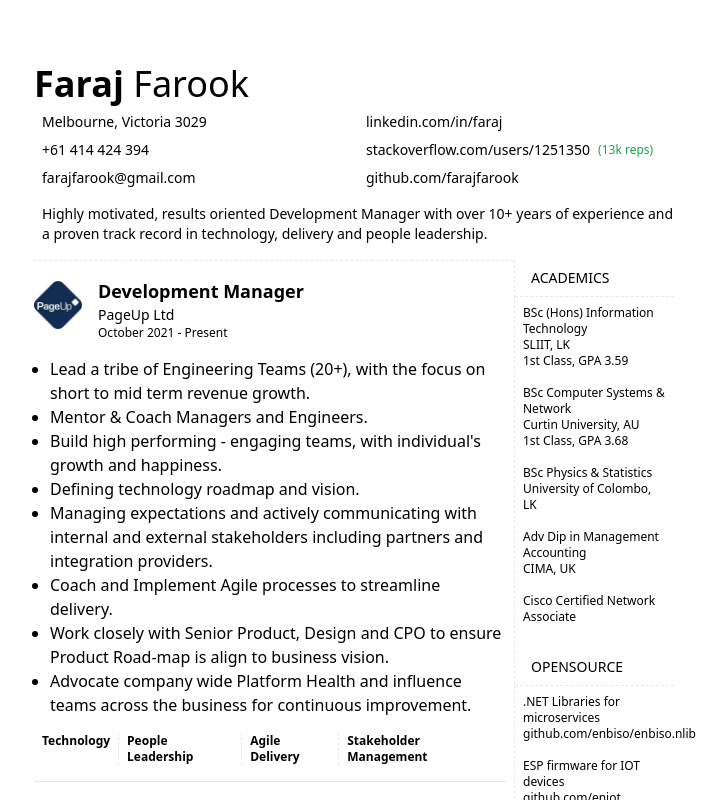
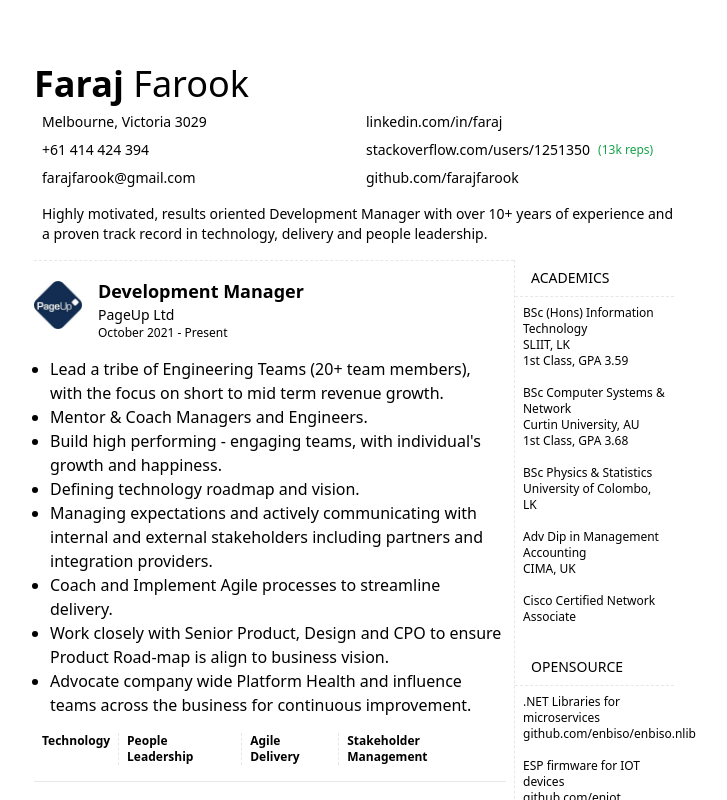
Before and after one commit to farajfarook/resume, a React app: page / in a window 1280 px wide. Shown: the top 800 px of the page, without its empty margins (286-1013 px from the left). Built offline with nearby package versions, Linux system fonts and the light colour scheme.

Commit message:
Count fix with label

```diff
--- a/src/components/experience/pageup-engineering-manager.tsx
+++ b/src/components/experience/pageup-engineering-manager.tsx
@@ -20,7 +20,7 @@
 }
 
 const details: ReactElement[] = [
-    (<p><span className="font-medium">Lead a tribe of Engineering Teams (20+)</span>, with the focus on short to mid term revenue growth.</p>),
+    (<p><span className="font-medium">Lead a tribe of Engineering Teams</span> (20+ team members), with the focus on short to mid term revenue growth.</p>),
     (<p>Mentor &amp; Coach Managers and Engineers.</p>),
     (<p>Build <span className="font-medium">high performing - engaging</span> teams, with individual's growth and happiness.</p>),
     (<p>Defining <span className="font-medium">technology roadmap and vision</span>.</p>),
```
